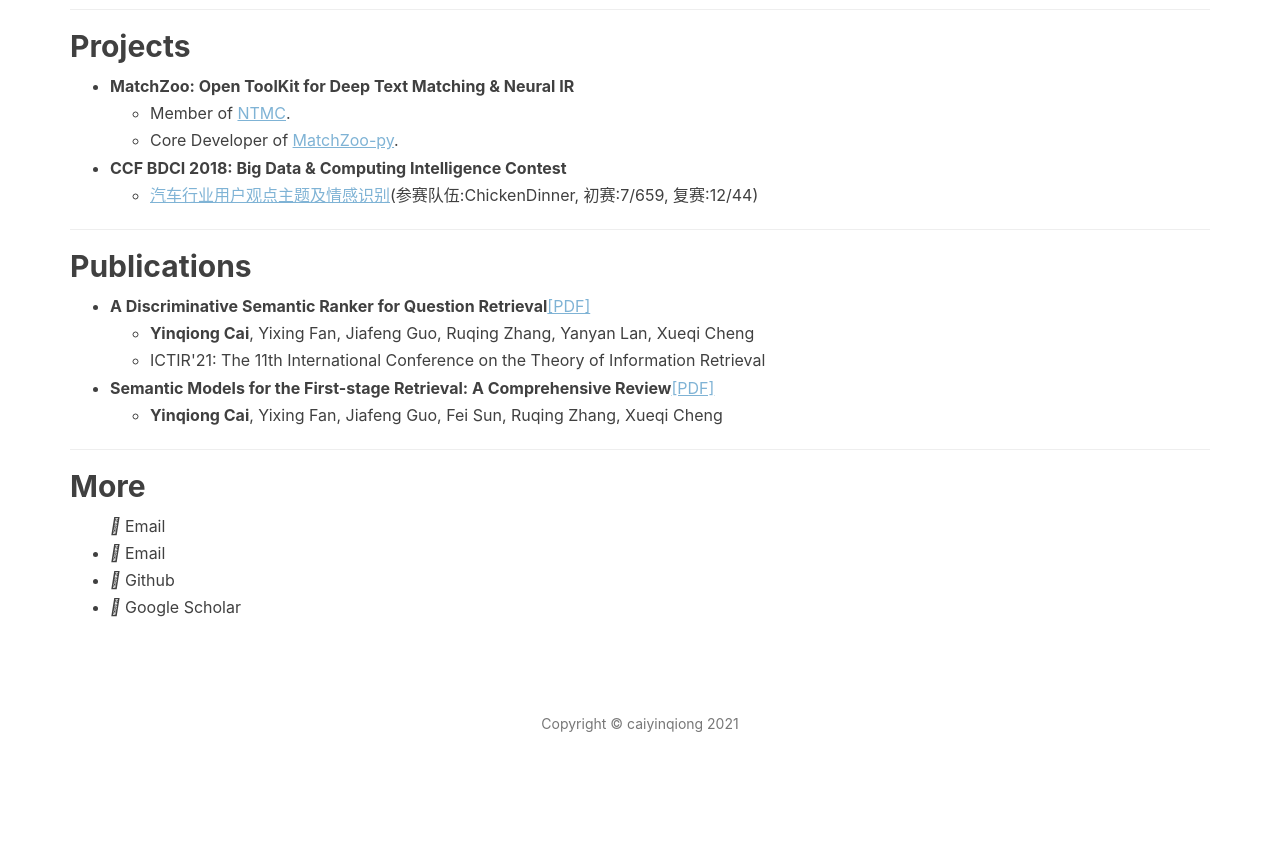
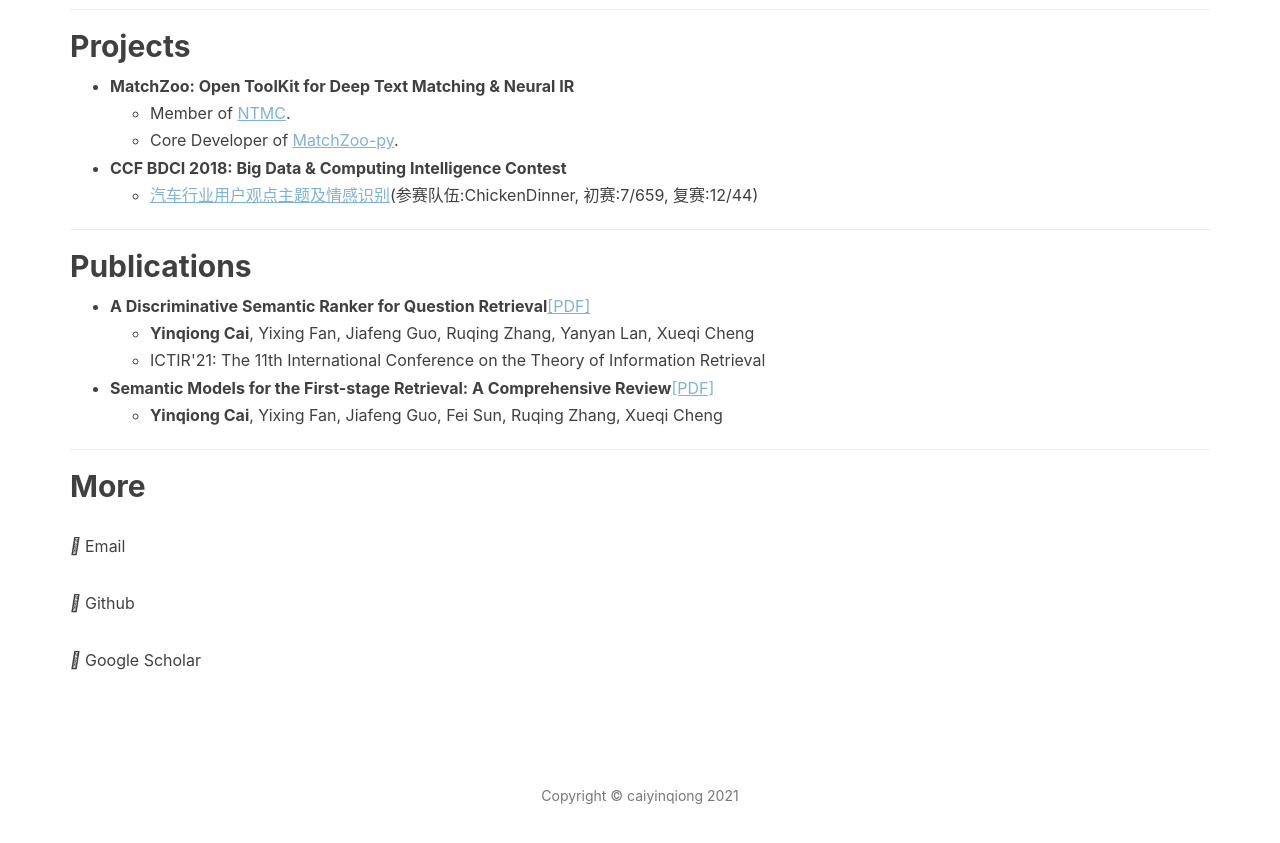
Before and after one commit to caiyinqiong/caiyinqiong.github.io, a Jekyll site: the page built from resume.html, in a window 1280 px wide and 900 px high, scrolled down 853 px. Shown: the top 843 px of the window. Built offline with Jekyll 4.4.1, drawn with Linux system fonts in a browser that asks for light colours; nearby versions of some CDN libraries; comment, search, counter and statistics services are not loaded.

Commit message:
Update resume.html

```diff
--- a/resume.html
+++ b/resume.html
@@ -89,12 +89,9 @@
 <section>
     <hr>
     <h2>More</h2>
-<ul>
-<a href="mailto:caiyinqiong18s@ict.ac.cn"><i class="fas fa-fw fa-envelope" aria-hidden="true"></i> Email</a>
-<li><a href="mailto:caiyinqiong18s@ict.ac.cn"><i class="fas fa-fw fa-envelope" aria-hidden="true"></i> Email</a></li>
-<li><a href="https://github.com/caiyinqiong"><i class="fab fa-fw fa-github" aria-hidden="true"></i> Github</a></li>
-<li><a href="https://scholar.google.com/citations?user=kZCdJZQAAAAJ&hl=zh-CN"><i class="fas fa-fw fa-graduation-cap"></i> Google Scholar</a></li>
-</ul>
-</section>
+<p><a href="mailto:caiyinqiong18s@ict.ac.cn"><i class="fas fa-fw fa-envelope" aria-hidden="true"></i> Email</a>
+<p><a href="https://github.com/caiyinqiong"><i class="fab fa-fw fa-github" aria-hidden="true"></i> Github</a>
+<p><a href="https://scholar.google.com/citations?user=kZCdJZQAAAAJ&hl=zh-CN"><i class="fas fa-fw fa-graduation-cap"></i> Google Scholar</a>
+<p></section>
 
 </div>
```
